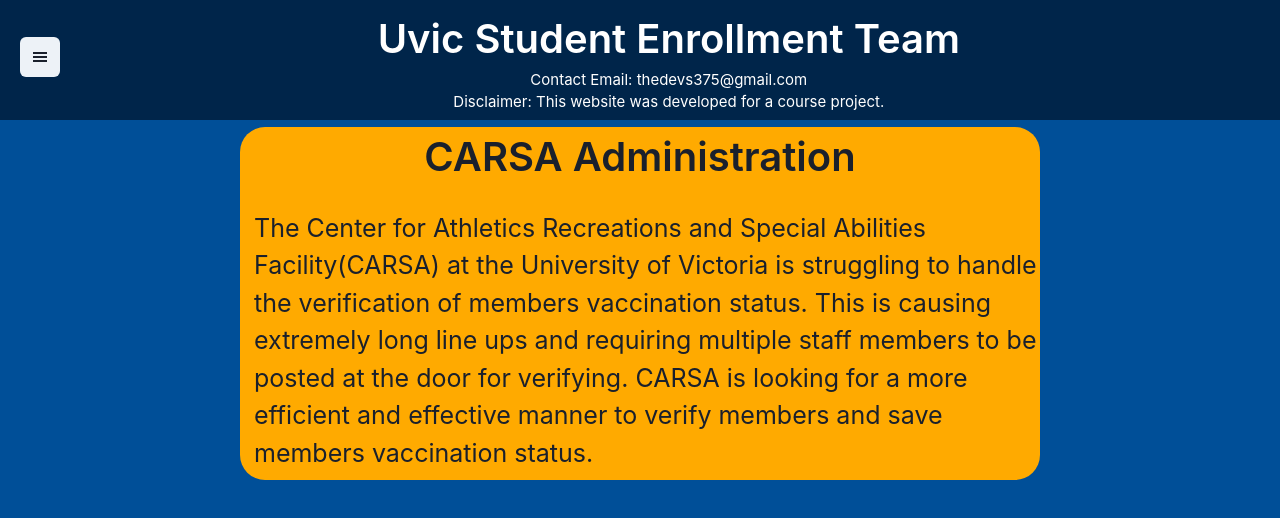
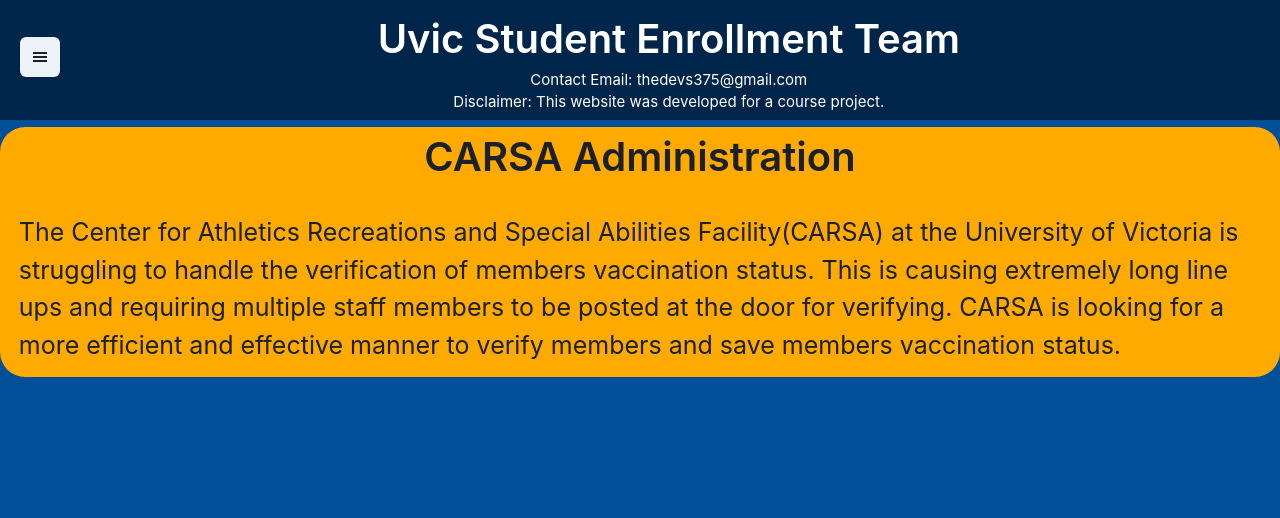
Before and after one commit to Ohwelleh/CSC375Website, a React (Create React App) app in the folder project-website/: page /Client in a window 1280 px wide. Shown: the top 518 px of the page. Built offline with nearby package versions, Linux system fonts and the light colour scheme.

Commit message:
Added Sabrina and Lagan pics, changed the size of the divs in the Card.

```diff
--- a/project-website/src/Pages/Card.js
+++ b/project-website/src/Pages/Card.js
@@ -11,7 +11,8 @@ const SectionTitle = styled.h1`
 `;
 
 const SectionContainer = styled.div`
-  width: 800px;
+  width: fit-content;
+  max-width: 1300px;
   margin: 1%;
 `;
 
--- a/project-website/src/Pages/MemberData.js
+++ b/project-website/src/Pages/MemberData.js
@@ -1,4 +1,6 @@
-import Mike from '../Pics/Micheal.jpg'
+import Mike from '../Pics/Micheal.jpg';
+import Lagan from '../Pics/Lagan.png';
+import Sabrina from '../Pics/Sabrina.jpg';
 
 const MemberItems = [
   {
@@ -13,7 +15,7 @@ const MemberItems = [
   },
   {
     Name: 'Lagan Chohan',
-    Photo: 'Image Missing',
+    Photo: Lagan,
     Paragraph: 'Systems Administrator',
   },
   {
@@ -23,7 +25,7 @@ const MemberItems = [
   },
   {
     Name: 'Sabrina Lee',
-    Photo: 'Image Missing',
+    Photo: Sabrina,
     Paragraph: 'Student Academic Adviser',
   },
   {
```
Also changed, not shown: project-website/src/Pics/Lagan.png (added), project-website/src/Pics/Sabrina.jpg (added).
